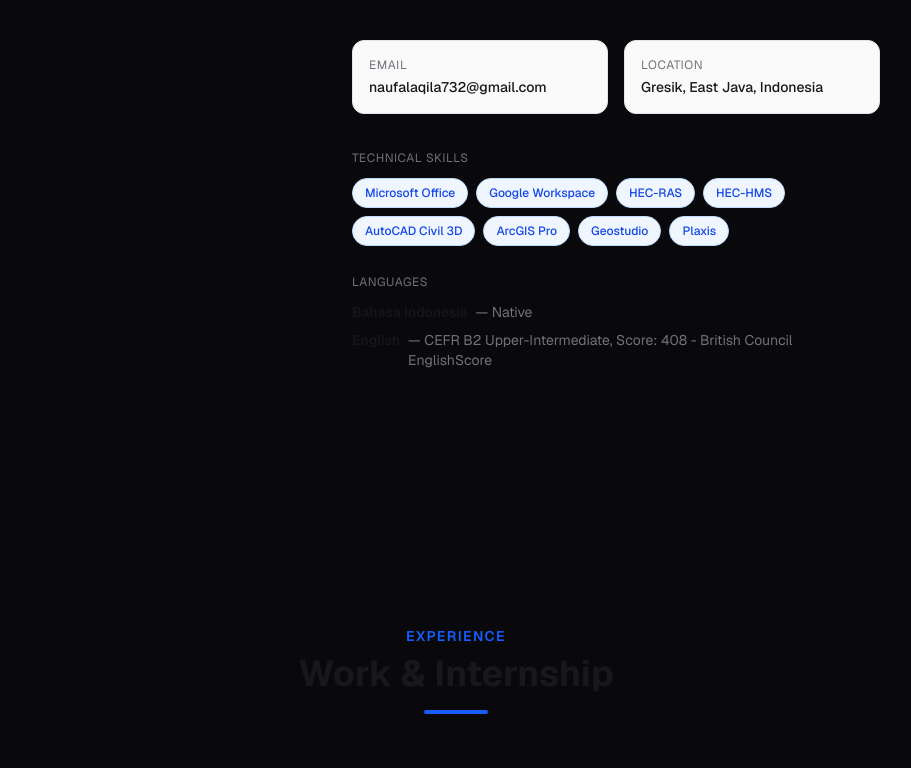
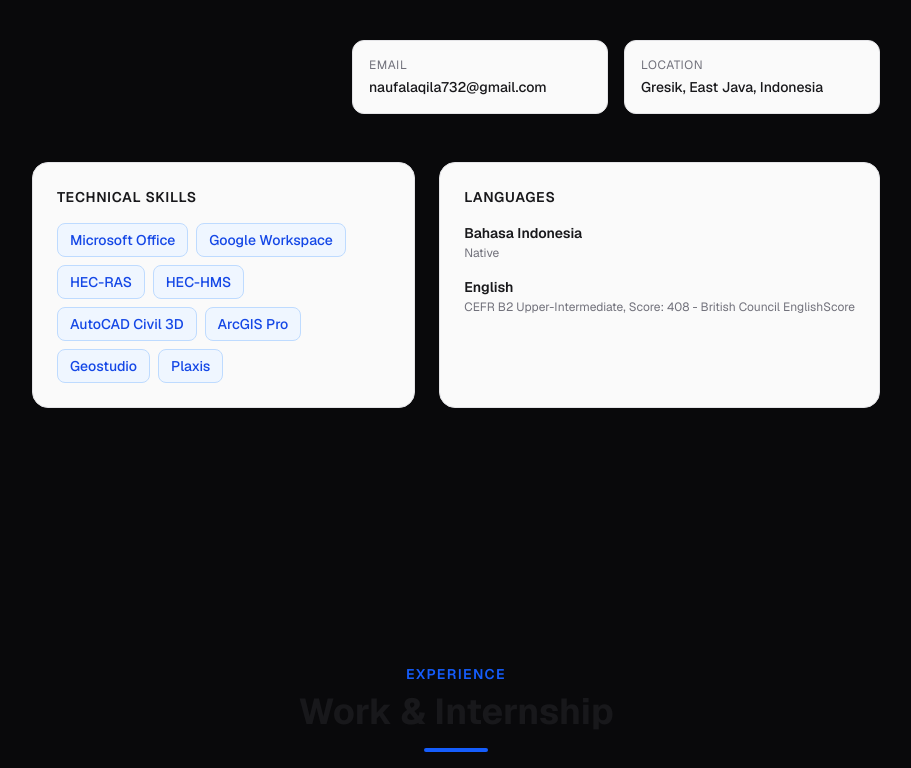
Before and after one commit to naufalaqila074/Portofolio2, a Next.js app: page / in a window 1280 px wide. Shown: the part 1405-2173 px from the top of the page, without its empty margins (184-1095 px from the left). Built offline with nearby package versions, Linux system fonts and the light colour scheme.

Commit message:
Redesign technical skills and languages layout in About section

```diff
--- a/src/components/about.tsx
+++ b/src/components/about.tsx
@@ -107,16 +107,27 @@ export function About() {
                 </div>
               </div>
 
-              {/* Technical Skills */}
-              <div className="pt-4">
-                <p className="text-xs text-zinc-500 dark:text-zinc-500 uppercase tracking-wider mb-3">
+            </motion.div>
+          </div>
+
+          {/* Additional Information - Full width below photo+bio grid */}
+          <motion.div
+            initial={{ opacity: 0, y: 30 }}
+            animate={isInView ? { opacity: 1, y: 0 } : {}}
+            transition={{ duration: 0.7, delay: 0.5 }}
+            className="mt-12"
+          >
+            <div className="grid md:grid-cols-[1fr_auto] gap-6">
+              {/* Technical Skills Card */}
+              <div className="p-6 rounded-2xl bg-zinc-50 dark:bg-zinc-800/50 border border-zinc-200 dark:border-zinc-700/50">
+                <h4 className="text-sm font-semibold text-zinc-900 dark:text-white uppercase tracking-wider mb-4">
                   Technical Skills
-                </p>
+                </h4>
                 <div className="flex flex-wrap gap-2">
                   {profile.technicalSkills.map((skill, i) => (
                     <span
                       key={i}
-                      className="px-3 py-1.5 text-xs font-medium rounded-full bg-blue-50 text-blue-700 dark:bg-blue-900/30 dark:text-blue-300 border border-blue-200 dark:border-blue-800/50"
+                      className="px-3 py-1.5 text-sm font-medium rounded-lg bg-blue-50 text-blue-700 dark:bg-blue-900/30 dark:text-blue-300 border border-blue-200 dark:border-blue-800/50"
                     >
                       {skill}
                     </span>
@@ -124,29 +135,26 @@ export function About() {
                 </div>
               </div>
 
-              {/* Languages */}
-              <div className="pt-2">
-                <p className="text-xs text-zinc-500 dark:text-zinc-500 uppercase tracking-wider mb-3">
+              {/* Languages Card */}
+              <div className="p-6 rounded-2xl bg-zinc-50 dark:bg-zinc-800/50 border border-zinc-200 dark:border-zinc-700/50 md:min-w-[280px]">
+                <h4 className="text-sm font-semibold text-zinc-900 dark:text-white uppercase tracking-wider mb-4">
                   Languages
-                </p>
-                <div className="space-y-2">
+                </h4>
+                <div className="space-y-4">
                   {profile.languages.map((lang, i) => (
-                    <div
-                      key={i}
-                      className="flex items-baseline gap-2 text-sm"
-                    >
-                      <span className="font-medium text-zinc-900 dark:text-white">
+                    <div key={i}>
+                      <p className="text-sm font-semibold text-zinc-900 dark:text-white">
                         {lang.name}
-                      </span>
-                      <span className="text-zinc-500 dark:text-zinc-400">
-                        &mdash; {lang.level}
-                      </span>
+                      </p>
+                      <p className="text-xs text-zinc-500 dark:text-zinc-400 mt-0.5">
+                        {lang.level}
+                      </p>
                     </div>
                   ))}
                 </div>
               </div>
-            </motion.div>
-          </div>
+            </div>
+          </motion.div>
         </motion.div>
       </div>
     </section>
```
